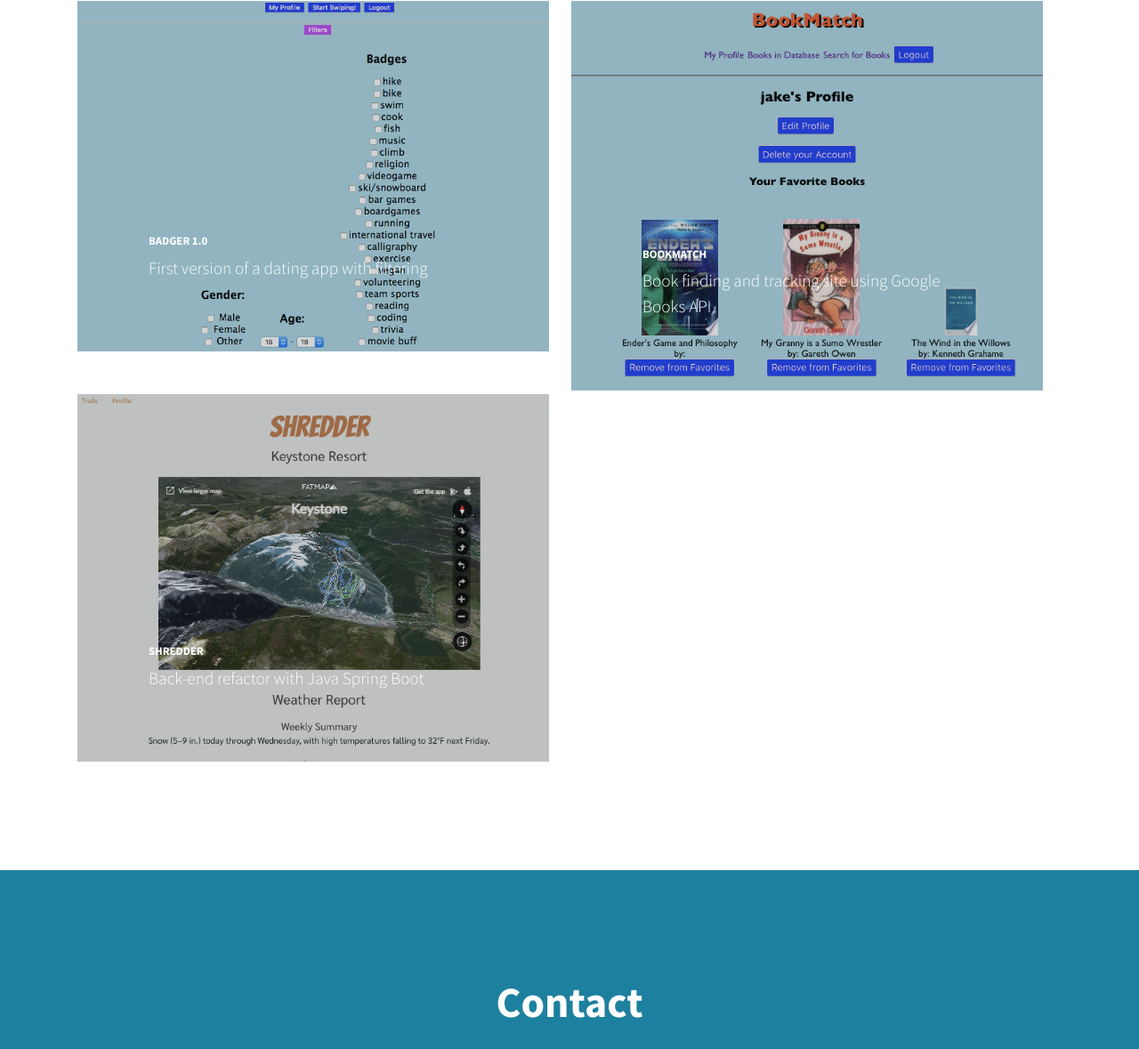
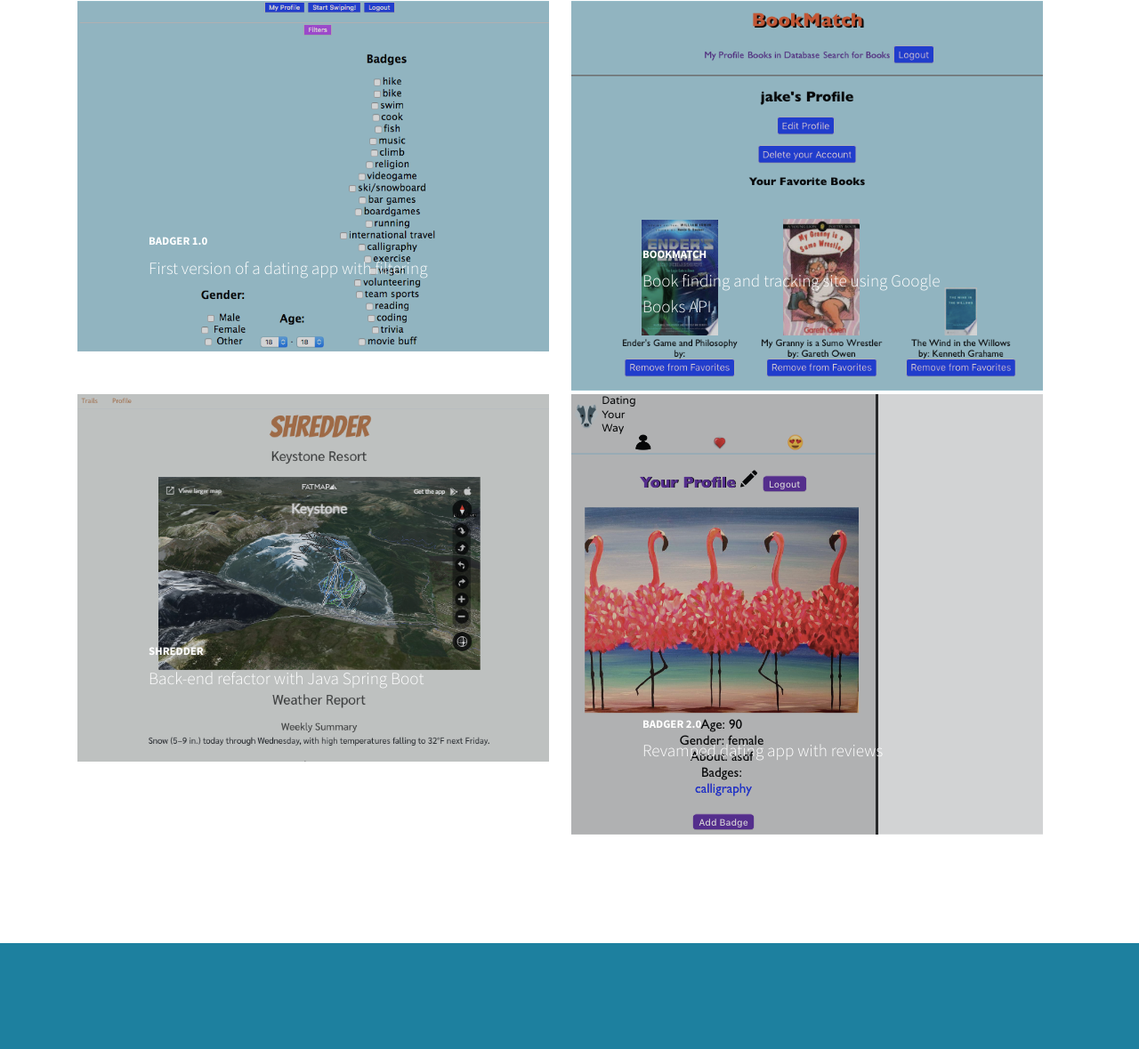
Before and after one commit to jacobmink/portfolio_site, a PHP site: page / in a window 1280 px wide. Shown: the part 2204-3383 px from the top of the page at 89% size. Run offline with PHP 8.4, Linux system fonts and the light colour scheme.

Commit message:
added badger2.0

```diff
--- a/css/stylish-portfolio.css
+++ b/css/stylish-portfolio.css
@@ -245,6 +245,7 @@
   overflow: hidden;
   max-width: 530px;
   margin: auto auto 1rem;
+  height: 100px;
 }
 
 .portfolio-item .caption {
--- a/home.html
+++ b/home.html
@@ -198,6 +198,17 @@
             <img class="img-fluid" src="img/shredder_screenshot.png" alt="shredder">
           </a>
         </div>
+        <div class="col-lg-6">
+          <a class="portfolio-item" href="https://badgerapp2.herokuapp.com/myprofile" target="_blank">
+            <span class="caption">
+              <span class="caption-content">
+                <h2>Badger 2.0</h2>
+                <p class="mb-0">Revamped dating app with reviews</p>
+              </span>
+            </span>
+            <img class="img-fluid" src="img/badger2_screenshot.png" alt="badger2">
+          </a>
+        </div>
       </div>
     </div>
   </section>
```
Also changed, not shown: img/badger2_screenshot.png (added).
